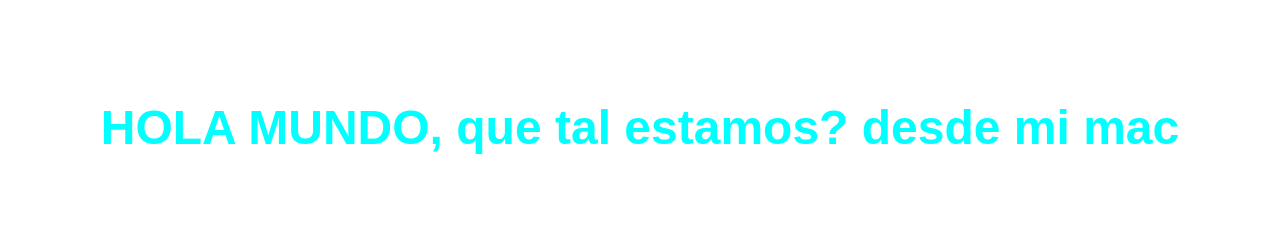
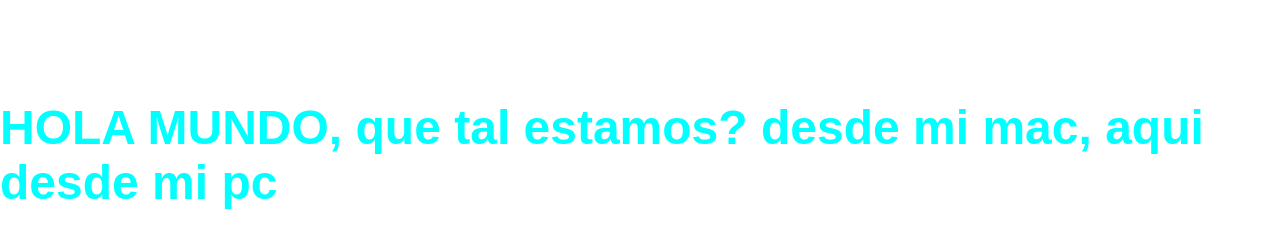
Before and after one commit to howpipe/Programing, a plain HTML site: page index.html in a window 1280 px wide. Drawn offline with Linux system fonts and the light colour scheme.

Commit message:
desde mi pc

```diff
--- a/index.html
+++ b/index.html
@@ -7,6 +7,6 @@
     <link rel="stylesheet" href ="estilos.css"
 </head>
 <body>
-    <h1>HOLA MUNDO, que tal estamos? desde mi mac</h1>
+    <h1>HOLA MUNDO, que tal estamos? desde mi mac, aqui desde mi pc</h1>
 </body>
 </html>
```
